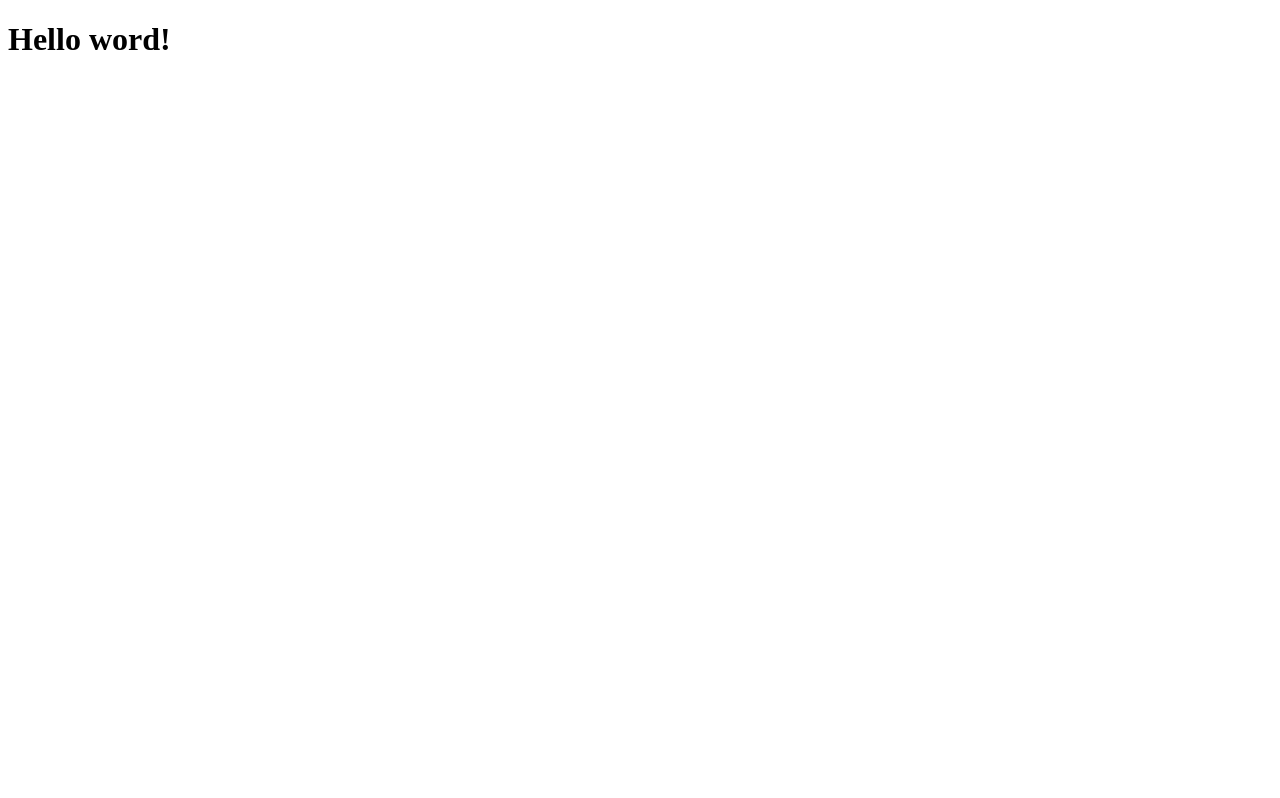
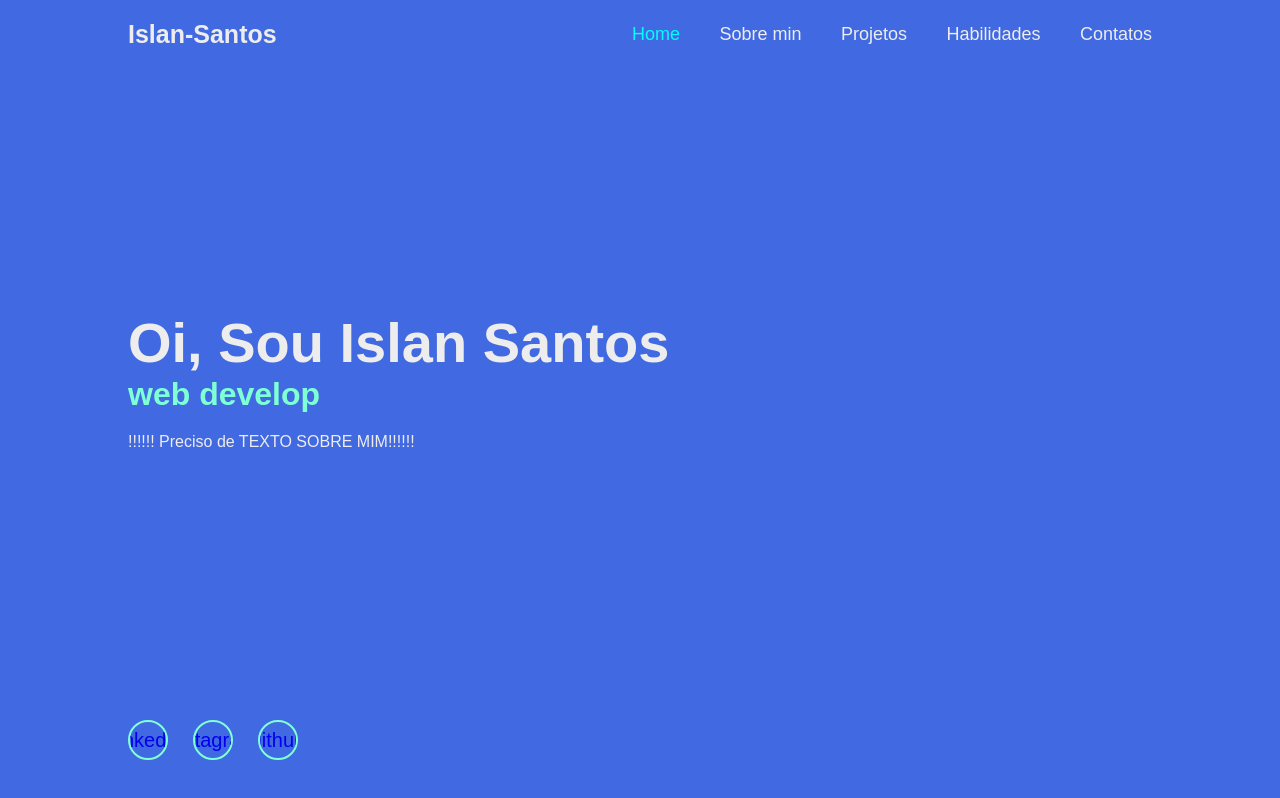
Before and after one commit to Islan-Santos/portifolio, a plain HTML site: page index.html in a window 1280 px wide. Drawn offline with Linux system fonts and the light colour scheme.

Commit message:
Atualizacoes

```diff
--- a/index.html
+++ b/index.html
@@ -1,12 +1,41 @@
 <!DOCTYPE html>
 <html lang="pt-BR">
+
 <head>
     <meta charset="UTF-8">
     <meta http-equiv="X-UA-Compatible" content="IE=edge">
     <meta name="viewport" content="width=device-width, initial-scale=1.0">
     <title>Portifolio</title>
+    <link rel="stylesheet" href="styles.css">
 </head>
+
 <body>
-    <h1>Hello word!</h1>
+    <header class="header">
+        <a href="#" class="logo">Islan-Santos</a>
+
+        <nav class="nav-bar">
+            <a href="#" class="active">Home</a>
+            <a href="#">Sobre min</a>
+            <a href="#">Projetos</a>
+            <a href="#">Habilidades</a>
+            <a href="#">Contatos</a>
+        </nav>
+
+    </header>
+
+    <section class="home">
+        <div class="home-container">
+            <h1> Oi, Sou Islan Santos</h1>
+            <h3>web develop</h3>
+            <p>!!!!!! Preciso de TEXTO SOBRE MIM!!!!!!</p>
+        </div>
+        <div class="home-icon">
+            <a href="#">linkedin</a>
+            <a href="#">instagram</a>
+            <a href="#">github</a>
+
+        </div>
+    </section>
 </body>
+
 </html>
--- a/styles.css
+++ b/styles.css
@@ -1,5 +1,193 @@
-*{
-
+* {
+    margin: 0;
     padding: 0;
+    box-sizing: border-box;
+    font-family: 'Poppins', sans-serif;
 
 }
+
+body {
+    background: #4169e1;
+    /* Remover quando colocar a img*/
+    color: #ededed;
+}
+
+.header {
+    position: fixed;
+    top: 0;
+    left: 0;
+    width: 100%;
+    padding: 20px 10%;
+    background: transparent;
+    display: flex;
+    justify-content: space-between;
+    align-items: center;
+    z-index: 100;
+}
+
+.logo {
+    position: relative;
+    font-size: 25px;
+    color: #ededed;
+    text-decoration: none;
+    font-weight: 600;
+}
+
+.logo::before {
+    content: '';
+    position: absolute;
+    top: 0;
+    right: 0;
+    width: 100%;
+    height: 100%;
+    background: #4169e1;
+    animation: showRight 1s ease forwards;
+    animation-delay: .4s;
+}
+
+.nav-bar a {
+    font-size: 18px;
+    color: #ededed;
+    text-decoration: none;
+    font-weight: 500;
+    margin-left: 35px;
+    transition: .3s;
+}
+
+.nav-bar a:hover,
+a.active {
+    color: aqua;
+
+}
+
+.home {
+    height: 100vh;
+    /* background: url('img') no-reapeat; */
+    background-size: cover;
+    background-position: center;
+    display: flex;
+    align-items: center;
+    padding: 0 10%;
+}
+
+.home-container {
+    max-width: 600px;
+}
+
+.home-container h1 {
+    position: relative;
+    font-size: 56px;
+    font-weight: 700;
+    line-height: 1.2;
+}
+.home-container h1::before {
+    content: '';
+    position: absolute;
+    top: 0;
+    right: 0;
+    width: 100%;
+    height: 100%;
+    background: #4169e1;
+    animation: showRight 1s ease forwards;
+    animation-delay: .1s;
+}
+
+.home-container h3 {
+    position: relative;
+    font-size: 32px;
+    font-weight: 700;
+    color: aquamarine;
+}
+.home-container h3::before {
+    content: '';
+    position: absolute;
+    top: 0;
+    right: 0;
+    width: 100%;
+    height: 100%;
+    background: #4169e1;
+    animation: showRight 1s ease forwards;
+    animation-delay: .1.3s;
+}
+
+.home-container p {
+    position: relative;
+    font-size: 16px;
+    margin: 20px 0 40px;
+}
+.home-container p::before {
+    content: '';
+    position: absolute;
+    top: 0;
+    right: 0;
+    width: 100%;
+    height: 100%;
+    background: #4169e1;
+    animation: showRight 1s ease forwards;
+    animation-delay: .1.6s;
+}
+
+.home-icon {
+    position: absolute;
+    bottom: 40px;
+    width: 170px;
+    display: flex;
+    justify-content: space-between;
+}
+
+.home-icon::before {
+    content: '';
+    position: absolute;
+    top: 0;
+    right: 0;
+    width: 100%;
+    height: 100%;
+    background: #4169e1;
+    animation: showRight 1s ease forwards;
+    animation-delay: .2.4s;
+    z-index: 2;
+}
+
+.home-icon a {
+    position: relative;
+    display: inline-flex;
+    justify-content: center;
+    align-items: center;
+    width: 40px;
+    height: 40px;
+    background: transparent;
+    border: 2px solid aquamarine;
+    border-radius: 50%;
+    font-size: 20px;
+    text-decoration: none;
+    z-index: 1;
+    overflow: hidden;
+    transition: .5s;
+}
+
+.home-icon a:hover {
+    color: #081b29;
+}
+
+.home-icon a::before {
+    content: '';
+    position: absolute;
+    top: 0;
+    left: 0;
+    width: 0;
+    height: 100%;
+    background: aquamarine;
+    z-index: -1;
+    transition: .5s;
+
+}
+
+.home-icon a:hover::before {
+    width: 100%;
+}
+
+@keyframes showRight {
+    100% {
+        width: 0;
+    }
+}
```
Also changed, not shown: 1 other file.
